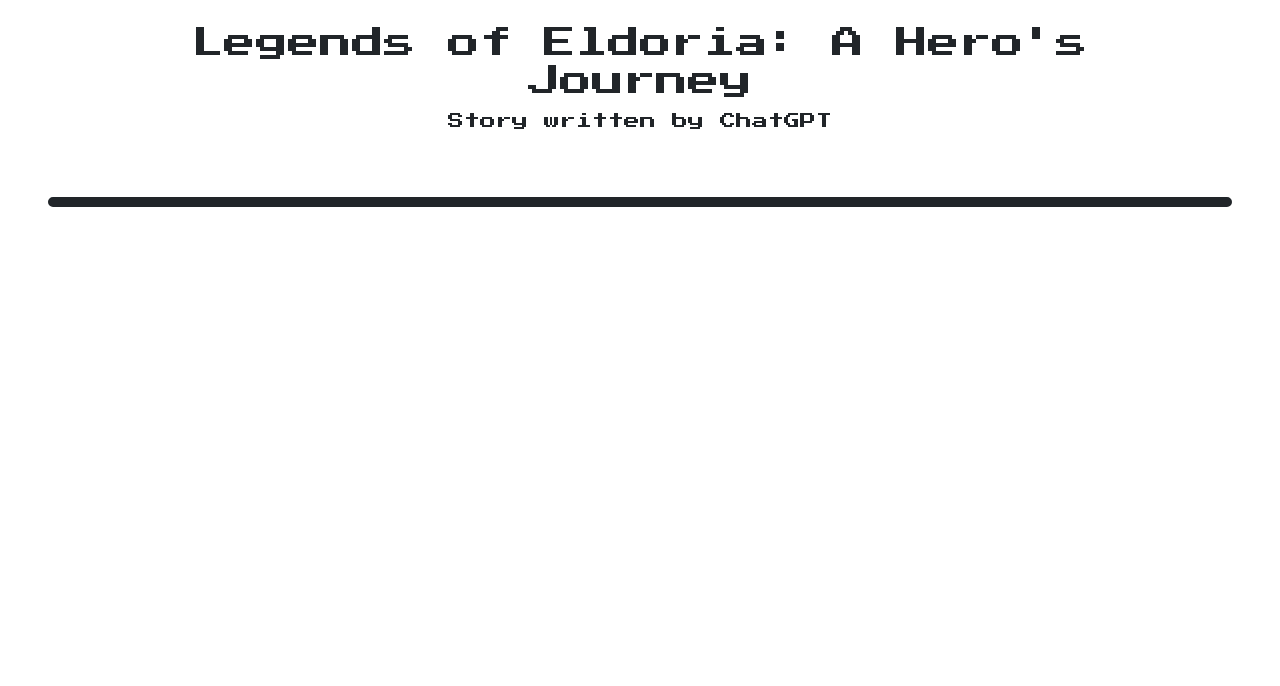
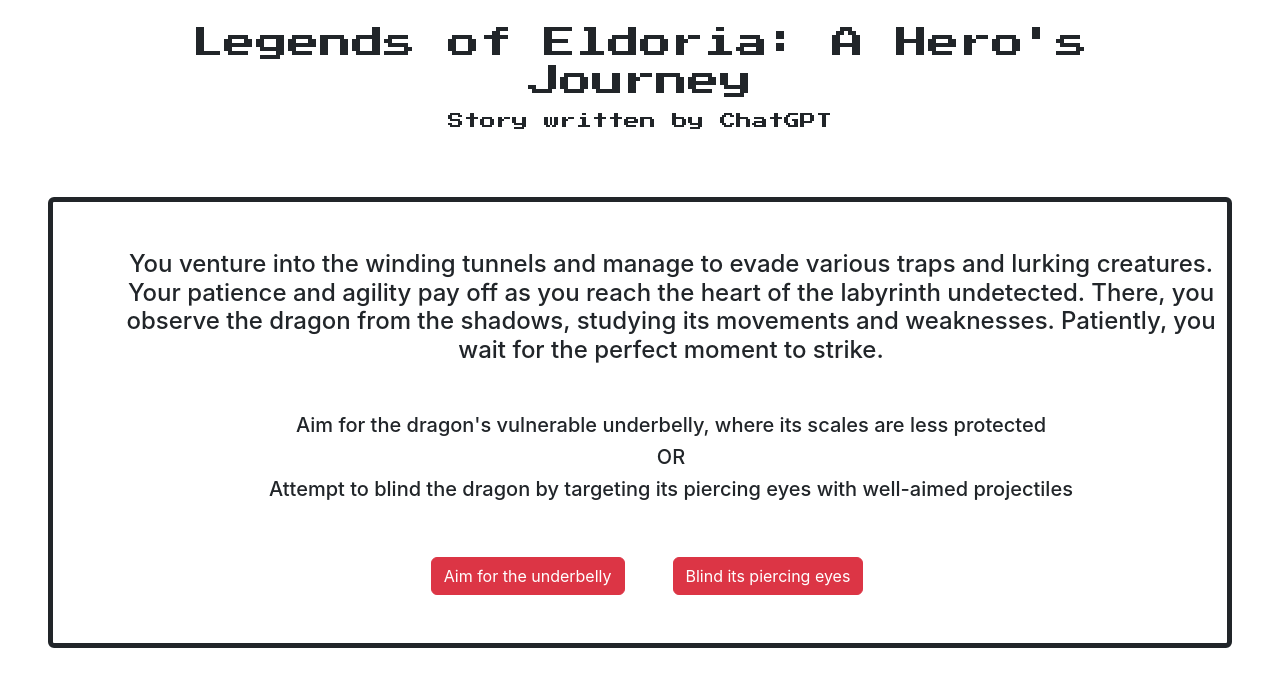
Before and after one commit to codingWithAaron/Legends-of-Eldoria, a React (Create React App) app: page /quietlynavigate in a window 1280 px wide. Shown: the top 686 px of the page. Built offline with nearby package versions, Linux system fonts and the light colour scheme.

Commit message:
QuietlyNavigate component added

```diff
--- a/src/screen/Screen.js
+++ b/src/screen/Screen.js
@@ -11,6 +11,7 @@
 import TreacherousPeaks from "./accept/TreacherousPeaks";
 import WindingValleys from "./accept/WindingValleys";
 import LabyrinthineCave from "./accept/LabyrinthineCave";
+import QuietlyNavigate from "./accept/QuietlyNavigate";
 
 function Screen(){
  return (
@@ -50,6 +51,9 @@
                 <Route path="/labyrinthinecave" exact={true}>
                     <LabyrinthineCave />
                 </Route>
+                <Route path="/quietlynavigate" exact={true}>
+                    <QuietlyNavigate />
+                </Route>
 
             </Switch>
         </div>
--- a/src/screen/accept/LabyrinthineCave.js
+++ b/src/screen/accept/LabyrinthineCave.js
@@ -17,7 +17,7 @@
             </div>
             <div className="text-center mt-5 d-flex justify-content-center">
                 <div className="me-5">
-                    <Link to="#" className="btn btn-danger">Quietly Navigate</Link>
+                    <Link to="/quietlynavigate" className="btn btn-danger">Quietly Navigate</Link>
                 </div>
                 <div>
                     <Link to="#" className="btn btn-danger">Charge Head-on</Link>
--- /dev/null
+++ b/src/screen/accept/QuietlyNavigate.js
@@ -0,0 +1,31 @@
+import React from "react";
+import { Link } from "react-router-dom/cjs/react-router-dom.min";
+
+function QuietlyNavigate(){
+ return (
+    <>
+        <div className="container d-flex flex-column m-5">
+            <div className="text-center">
+                <div className="mb-5">
+                    <h4>You venture into the winding tunnels and manage to evade various traps and lurking creatures. Your patience and agility pay off as you reach the heart of the labyrinth undetected. There, you observe the dragon from the shadows, studying its movements and weaknesses. Patiently, you wait for the perfect moment to strike.</h4>
+                </div>
+                <div>
+                    <h5>Aim for the dragon's vulnerable underbelly, where its scales are less protected</h5>
+                    <h5>OR</h5>
+                    <h5>Attempt to blind the dragon by targeting its piercing eyes with well-aimed projectiles</h5>
+                </div>
+            </div>
+            <div className="text-center mt-5 d-flex justify-content-center">
+                <div className="me-5">
+                    <Link to="#" className="btn btn-danger">Aim for the underbelly</Link>
+                </div>
+                <div className="me-5">
+                    <Link to="#" className="btn btn-danger">Blind its piercing eyes</Link>
+                </div>
+            </div>
+        </div>
+    </>
+ )
+}
+
+export default QuietlyNavigate
```
